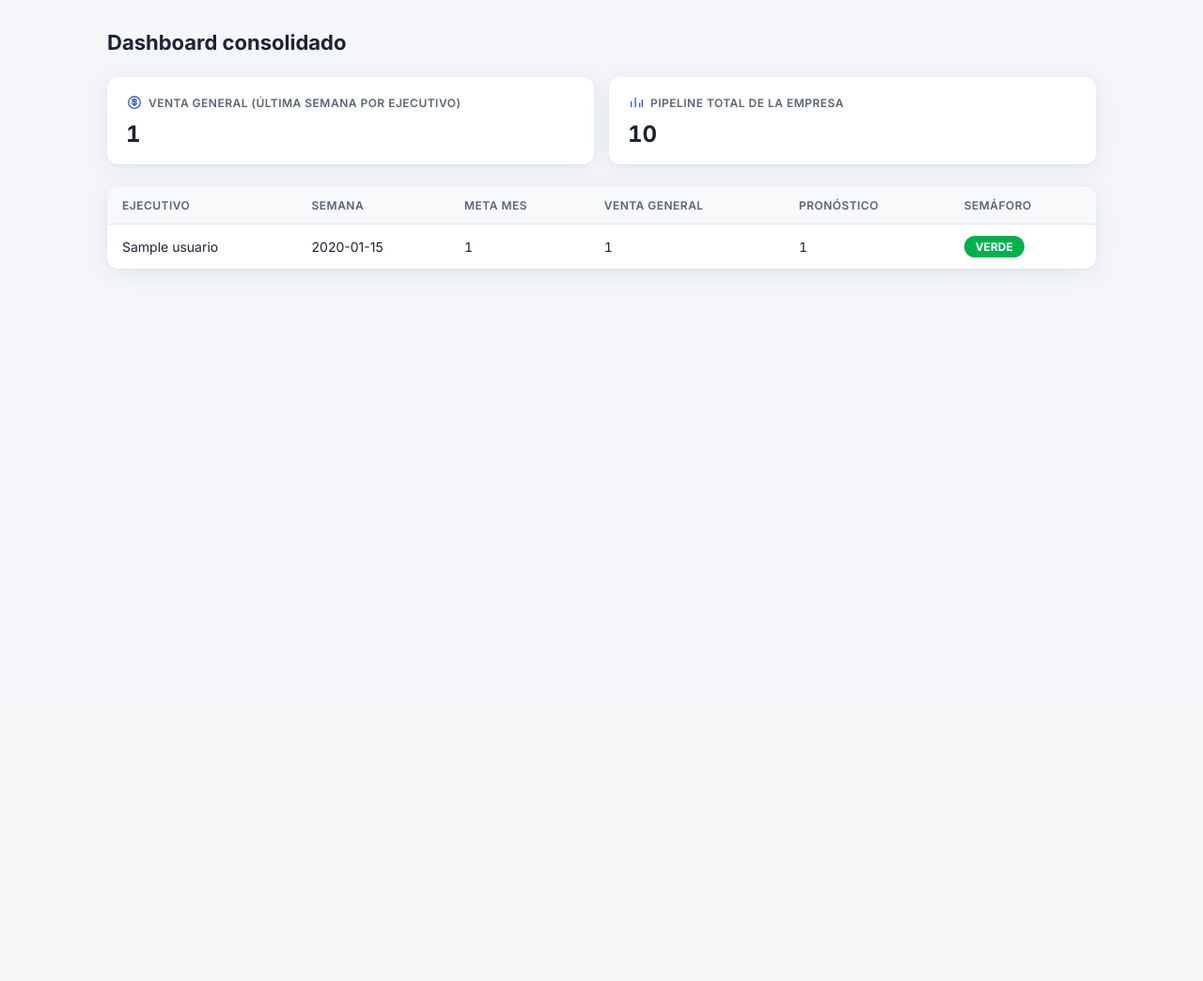
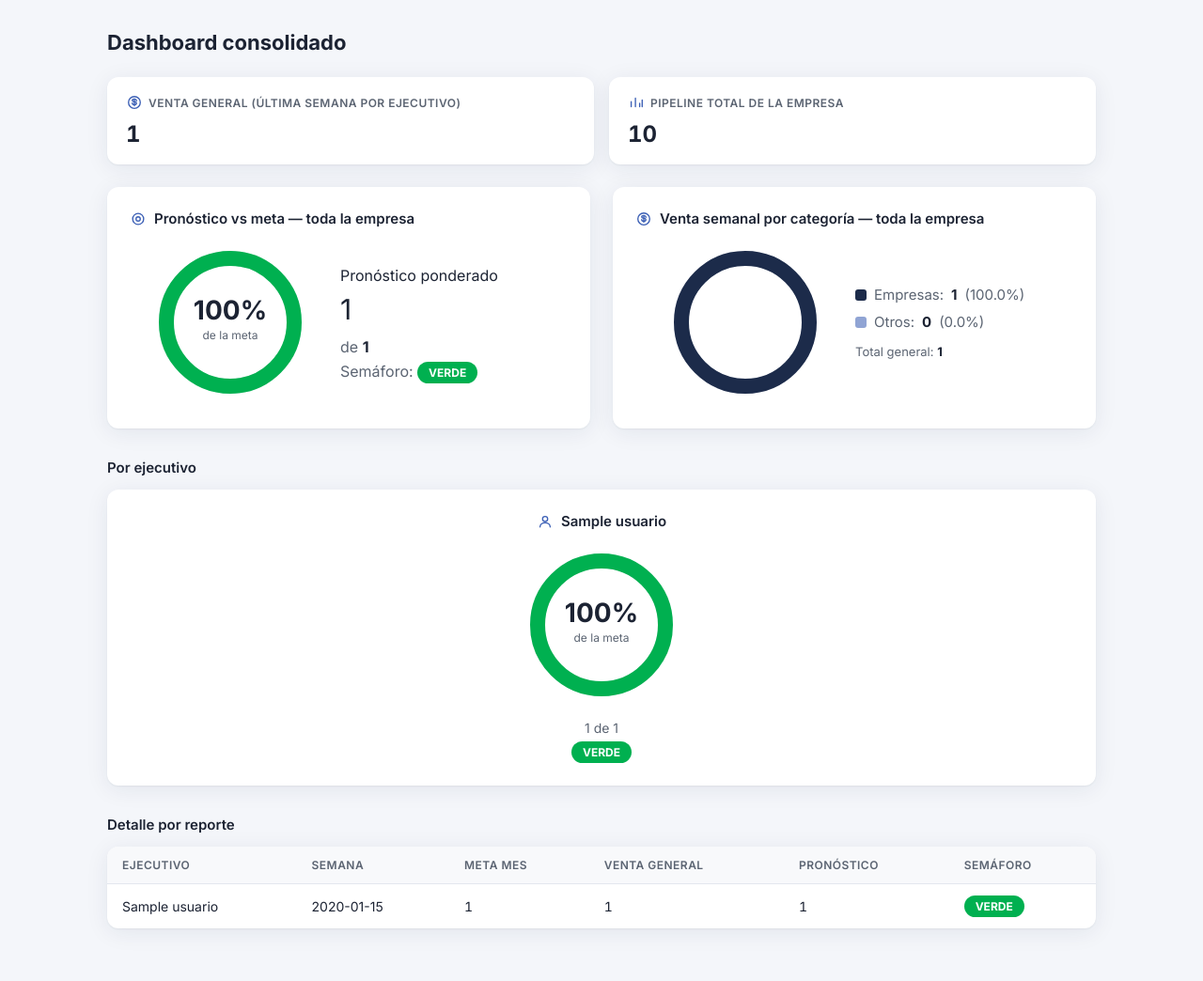
Before and after one commit to marketing454/forecastcompulago, a PHP site: page /admin/dashboard.php in a window 1280 px wide. Shown: the part 60-1104 px from the top of the page at 94% size. Before the commit the page ends 348 px from the top, so only its background shows below. Run offline with PHP 8.4, Linux system fonts and the light colour scheme; the visitor is signed in with stand-in values (Sample User, id 1); data comes from the database, SQL or seed files in the repository; tables that the repository leaves empty hold one stand-in row (values such as "Sample post").

Commit message:
feat: bring all executive metrics/charts into the admin dashboard
Adds, mirroring Mi Pipeline / Mi Dashboard:
- Company-wide pronostico-vs-meta gauge (aggregated across every
  executive's latest report).
- Company-wide venta semanal donut (Empresas/Otros aggregated the
  same way -- summed then re-derived via ReporteSemanalService, so
  the same validation logic applies at the aggregate level).
- A "Por ejecutivo" grid with one mini dashboard card per executive
  (own gauge + pronostico/meta + semaforo), so the admin can see each
  person's progress without leaving the page.
- Kept the existing detailed per-report table below for tabular review.

Co-Authored-By: Claude Sonnet 4.6 <noreply@anthropic.com>

```diff
--- a/public/admin/dashboard.php
+++ b/public/admin/dashboard.php
@@ -5,12 +5,21 @@ requireRole('admin');
 use App\Models\Parametro;
 use App\Models\ReporteSemanal;
 use App\Services\PipelineCalculator;
+use App\Services\ReporteSemanalService;
 
 $calculator = PipelineCalculator::fromParametros(Parametro::allAsAssoc());
+$servicio = new ReporteSemanalService();
 $ultimos = ReporteSemanal::ultimoDeTodos();
 
 $totalGeneral = array_sum(array_column($ultimos, 'venta_general'));
 $totalPipeline = array_sum(array_column($ultimos, 'total_pipeline_snapshot'));
+$totalVentaEmpresas = array_sum(array_column($ultimos, 'venta_empresas'));
+$totalVentaOtros = $servicio->ventaOtros($totalGeneral, $totalVentaEmpresas);
+$pctEmpresasEmpresa = $servicio->participacion($totalVentaEmpresas, $totalGeneral) * 100;
+$pctOtrosEmpresa = $servicio->participacion($totalVentaOtros, $totalGeneral) * 100;
+$totalPronostico = array_sum(array_column($ultimos, 'pronostico_ponderado_snapshot'));
+$totalMeta = array_sum(array_column($ultimos, 'meta_mes'));
+$semaforoEmpresa = $calculator->semaforo($totalPronostico, $totalMeta);
 
 require __DIR__ . '/../../includes/layout_header.php';
 ?>
@@ -30,6 +39,60 @@ require __DIR__ . '/../../includes/layout_header.php';
 <?php if (empty($ultimos)): ?>
     <div class="empty-state">Todavía no hay reportes semanales de ningún ejecutivo.</div>
 <?php else: ?>
+
+<div style="display:grid; grid-template-columns:repeat(auto-fit, minmax(360px, 1fr)); gap:24px; margin-bottom:24px;">
+    <div class="card" style="margin-bottom:0;">
+        <h2 class="card-title"><?= icono('meta') ?> Pronóstico vs meta — toda la empresa</h2>
+        <div style="display:flex; align-items:center; justify-content:center; gap:32px; flex-wrap:wrap;">
+            <div style="flex-shrink:0;"><?= gaugeSvg($semaforoEmpresa, $totalPronostico, $totalMeta) ?></div>
+            <div style="text-align:left; min-width:220px;">
+                <span class="stat-label" style="display:block; margin-bottom:8px;">Pronóstico ponderado</span>
+                <span class="stat-value" style="font-size:30px;"><?= pesos($totalPronostico) ?></span>
+                <p style="margin:12px 0 0; font-size:16px; color:var(--color-text-secondary);">
+                    de <strong style="color:var(--color-text);"><?= pesos($totalMeta) ?></strong>
+                </p>
+                <p style="margin:6px 0 0; font-size:16px; color:var(--color-text-secondary);">
+                    Semáforo: <span class="<?= $semaforoEmpresa ?>"><?= strtoupper($semaforoEmpresa) ?></span>
+                </p>
+            </div>
+        </div>
+    </div>
+
+    <div class="card" style="margin-bottom:0;">
+        <h2 class="card-title"><?= icono('venta') ?> Venta semanal por categoría — toda la empresa</h2>
+        <div style="display:flex; align-items:center; justify-content:center; gap:32px; flex-wrap:wrap;">
+            <?= donutSvg($pctEmpresasEmpresa, $pctOtrosEmpresa) ?>
+            <div style="text-align:left; min-width:200px;">
+                <p style="display:flex; align-items:center; gap:8px; margin:0 0 10px; font-size:15px; color:var(--color-text-secondary);">
+                    <span style="width:12px; height:12px; border-radius:3px; background:#1c2b4a; flex-shrink:0;"></span>
+                    Empresas: <strong style="color:var(--color-text);"><?= pesos($totalVentaEmpresas) ?></strong> (<?= number_format($pctEmpresasEmpresa, 1) ?>%)
+                </p>
+                <p style="display:flex; align-items:center; gap:8px; margin:0; font-size:15px; color:var(--color-text-secondary);">
+                    <span style="width:12px; height:12px; border-radius:3px; background:#90a4d4; flex-shrink:0;"></span>
+                    Otros: <strong style="color:var(--color-text);"><?= pesos($totalVentaOtros) ?></strong> (<?= number_format($pctOtrosEmpresa, 1) ?>%)
+                </p>
+                <p style="margin:14px 0 0; font-size:13px; color:var(--color-text-secondary);">Total general: <strong style="color:var(--color-text);"><?= pesos($totalGeneral) ?></strong></p>
+            </div>
+        </div>
+    </div>
+</div>
+
+<h2 class="section-title">Por ejecutivo</h2>
+<div style="display:grid; grid-template-columns:repeat(auto-fit, minmax(280px, 1fr)); gap:20px; margin-bottom:24px;">
+    <?php foreach ($ultimos as $r): ?>
+        <?php $sEj = $calculator->semaforo((float) $r['pronostico_ponderado_snapshot'], (float) $r['meta_mes']); ?>
+        <div class="card" style="text-align:center; margin-bottom:0;">
+            <h2 class="card-title" style="justify-content:center;"><?= icono('persona') ?> <?= htmlspecialchars($r['ejecutivo_nombre']) ?></h2>
+            <?= gaugeSvg($sEj, (float) $r['pronostico_ponderado_snapshot'], (float) $r['meta_mes']) ?>
+            <p style="margin:12px 0 0; font-size:14px; color:var(--color-text-secondary);">
+                <?= pesos($r['pronostico_ponderado_snapshot']) ?> de <?= pesos($r['meta_mes']) ?>
+            </p>
+            <p style="margin:6px 0 0;"><span class="<?= $sEj ?>"><?= strtoupper($sEj) ?></span></p>
+        </div>
+    <?php endforeach; ?>
+</div>
+
+<h2 class="section-title">Detalle por reporte</h2>
 <div class="table-wrap">
 <table>
     <thead>
```
